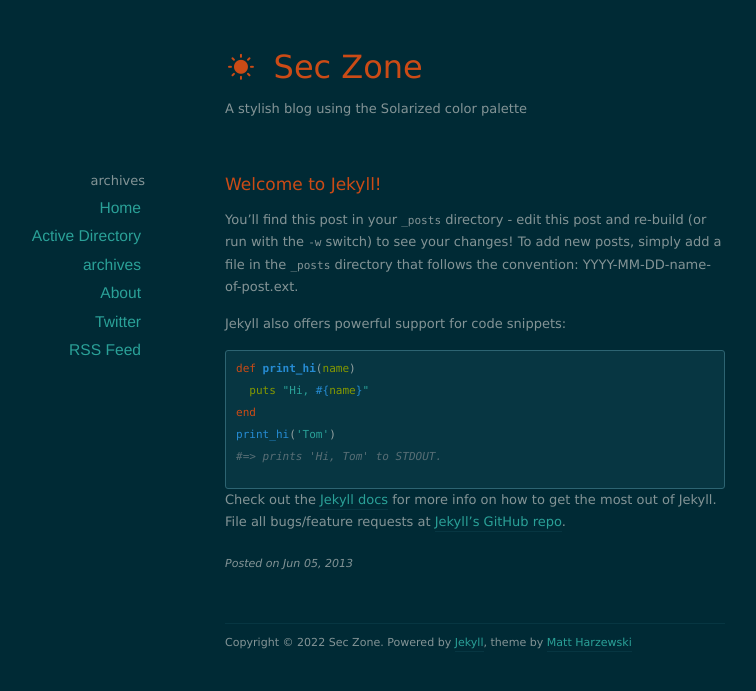
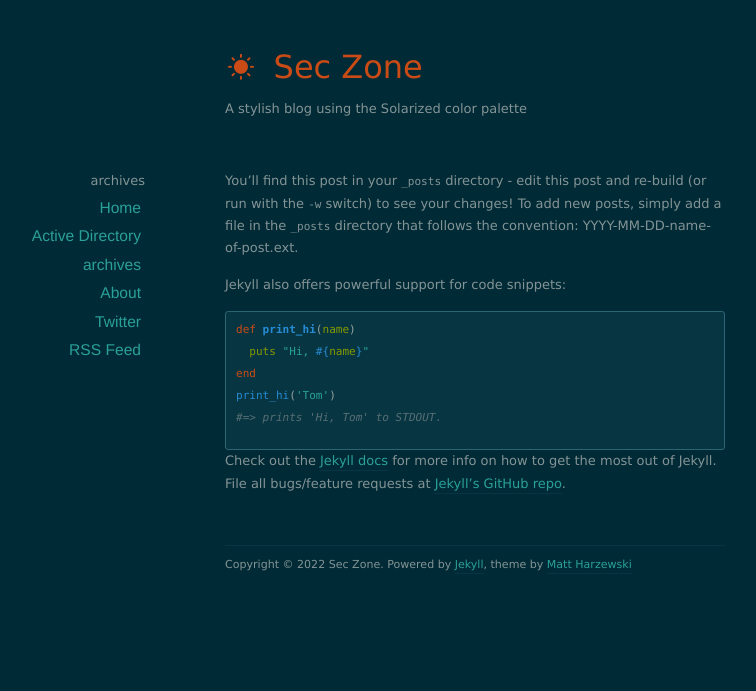
Before and after one commit to SecZone1/seczone1.github.io, a Jekyll site: the page built from AD/m.md, in a window 1280 px wide. Shown: the top 691 px of the page, without its empty margins (165-921 px from the left). Built offline with Jekyll 4.4.1, drawn with Linux system fonts in a browser that asks for light colours; nearby versions of some CDN libraries; our own code applies the rules of GitHub Pages for plain Markdown files.

Commit message:
Update m.md

```diff
--- a/AD/m.md
+++ b/AD/m.md
@@ -1,8 +1,7 @@
 ---
-layout: post
+
 title:  "Welcome to Jekyll!"
 date:   2013-06-05 17:06:25
-categories: jekyll update
 ---
 
 You'll find this post in your `_posts` directory - edit this post and re-build (or run with the `-w` switch) to see your changes!
```
